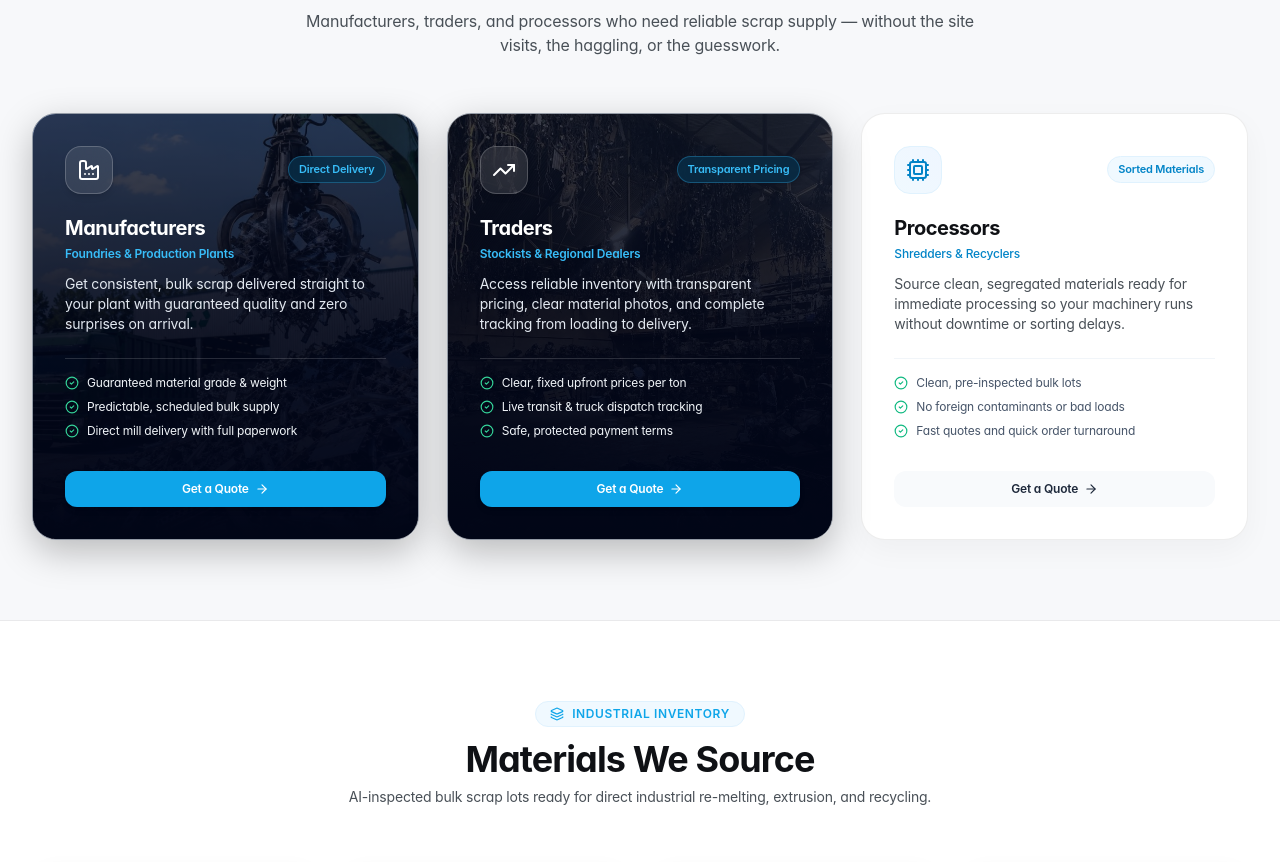
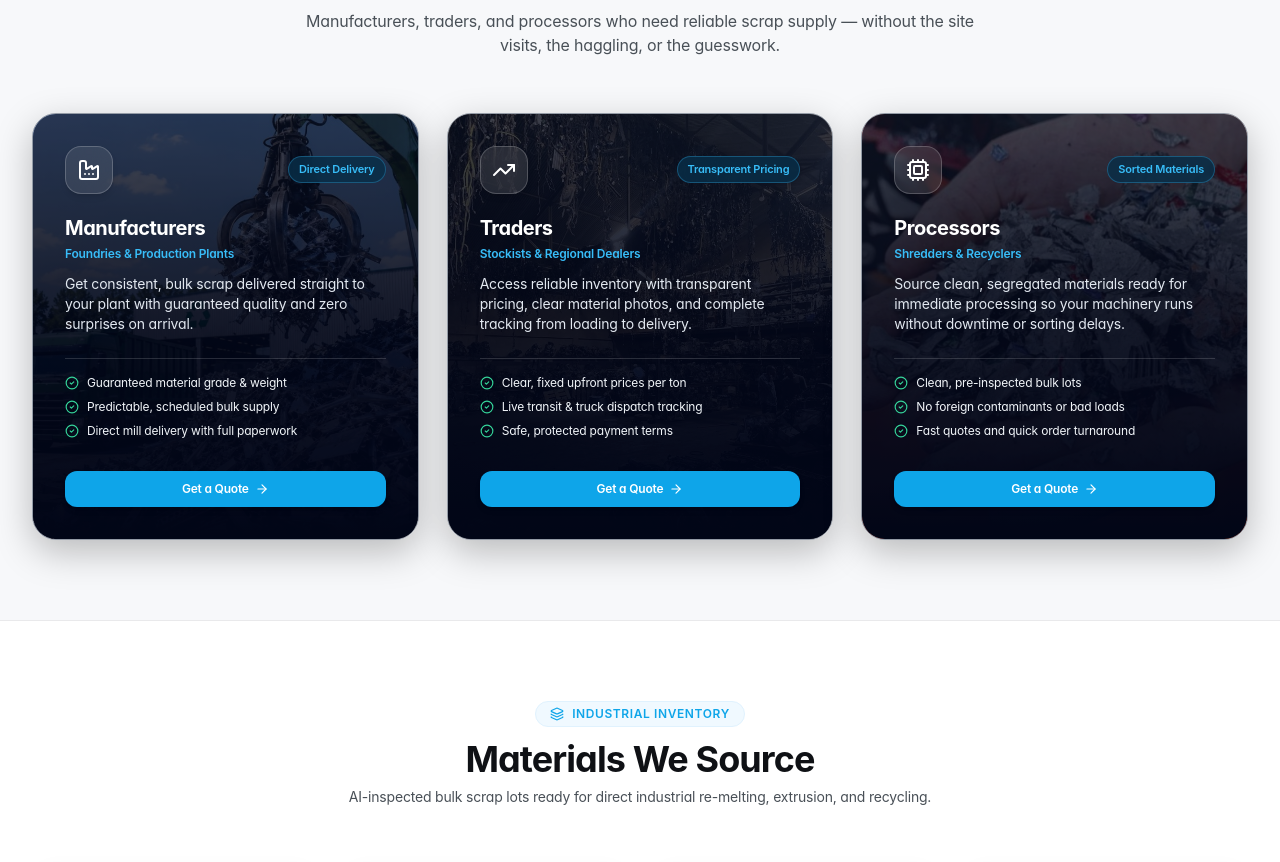
Before and after one commit to notSaiful/scrap-ai-marketplace, a React (Vite) app: page / in a window 1280 px wide. Shown: the part 1933-2795 px from the top of the page. Built offline with nearby package versions, Linux system fonts and the light colour scheme; a web font is replaced by a local one.

Commit message:
Set shredded aluminum scrap image as background for Processors card

```diff
--- a/src/components/WhoItsFor.tsx
+++ b/src/components/WhoItsFor.tsx
@@ -75,14 +75,22 @@ export const WhoItsFor: React.FC<WhoItsForProps> = ({ onOpenRFQ, onExploreCatalo
         <div className="grid grid-cols-1 md:grid-cols-3 gap-6 sm:gap-7">
           {targetSegments.map((seg, idx) => {
             const Icon = seg.icon;
-            const isManufacturer = idx === 0;
-            const isTrader = idx === 1;
+            const cardBackgrounds: Record<number, { img: string; alt: string }> = {
+              0: {
+                img: '/manufacturing-bg.jpg',
+                alt: 'Scrap claw crane lifting metal scrap at yard',
+              },
+              1: {
+                img: '/traders-bg.jpg',
+                alt: 'Scrap yard inventory warehouse with scrap wiring and auto parts',
+              },
+              2: {
+                img: '/processors-bg.jpg',
+                alt: 'Shredded and granulated aluminum scrap material in hand',
+              },
+            };
 
-            if (isManufacturer || isTrader) {
-              const bgImg = isManufacturer ? '/manufacturing-bg.jpg' : '/traders-bg.jpg';
-              const imgAlt = isManufacturer
-                ? 'Scrap claw crane lifting metal scrap at yard'
-                : 'Scrap yard inventory warehouse with scrap wiring and auto parts';
+            const bgConfig = cardBackgrounds[idx];
 
             return (
               <div
@@ -90,11 +98,13 @@ export const WhoItsFor: React.FC<WhoItsForProps> = ({ onOpenRFQ, onExploreCatalo
                 className="relative rounded-3xl p-7 sm:p-8 border border-slate-700/50 shadow-[0_12px_36px_rgba(0,0,0,0.25)] hover:shadow-[0_20px_50px_rgba(0,0,0,0.35)] transition-all flex flex-col justify-between group overflow-hidden"
               >
                 {/* Background Image with Dark Industrial Gradients */}
+                {bgConfig && (
                   <img
-                    src={bgImg}
-                    alt={imgAlt}
+                    src={bgConfig.img}
+                    alt={bgConfig.alt}
                     className="absolute inset-0 w-full h-full object-cover group-hover:scale-105 transition-transform duration-700 pointer-events-none"
                   />
+                )}
                 {/* Multi-layer Dark Gradient for Readability */}
                 <div className="absolute inset-0 bg-gradient-to-t from-slate-950 via-slate-950/85 to-slate-900/60 pointer-events-none" />
                 <div className="absolute inset-0 bg-slate-950/40 pointer-events-none" />
@@ -145,57 +155,6 @@ export const WhoItsFor: React.FC<WhoItsForProps> = ({ onOpenRFQ, onExploreCatalo
                 </div>
               </div>
             );
-            }
-
-            return (
-              <div
-                key={idx}
-                className="bg-white rounded-3xl p-7 sm:p-8 border border-black/[0.07] shadow-[0_10px_30px_rgba(0,0,0,0.04)] hover:shadow-[0_16px_40px_rgba(0,0,0,0.08)] hover:border-sky-300/80 transition-all flex flex-col justify-between group"
-              >
-                <div>
-                  {/* Top Row: Icon + Badge */}
-                  <div className="flex items-center justify-between mb-5">
-                    <div className="w-12 h-12 rounded-2xl bg-gradient-to-tr from-sky-50 to-blue-50 border border-sky-100 flex items-center justify-center text-[#0284c7] group-hover:scale-105 group-hover:bg-[#0284c7] group-hover:text-white transition-all shadow-2xs">
-                      <Icon className="w-6 h-6 transition-colors" />
-                    </div>
-                    <span className="text-[11px] font-semibold text-[#0284c7] bg-sky-50 border border-sky-100 px-2.5 py-1 rounded-full">
-                      {seg.highlight}
-                    </span>
-                  </div>
-
-                  {/* Title & Subtitle */}
-                  <h3 className="text-lg sm:text-xl font-bold text-[#0f1115] tracking-tight mb-1">
-                    {seg.title}
-                  </h3>
-                  <div className="text-xs text-[#0284c7] font-medium mb-3">
-                    {seg.subtitle}
-                  </div>
-
-                  <p className="text-xs sm:text-sm text-[#495057] leading-relaxed mb-6 font-normal">
-                    {seg.description}
-                  </p>
-
-                  {/* Feature Checklist */}
-                  <ul className="space-y-2 mb-6 pt-4 border-t border-slate-100">
-                    {seg.benefits.map((b, bi) => (
-                      <li key={bi} className="flex items-center text-xs text-slate-600 gap-2">
-                        <CheckCircle2 className="w-3.5 h-3.5 text-emerald-500 shrink-0" />
-                        <span>{b}</span>
-                      </li>
-                    ))}
-                  </ul>
-                </div>
-
-                {/* Card Action */}
-                <button
-                  onClick={onOpenRFQ}
-                  className="w-full mt-2 py-2.5 px-4 rounded-xl bg-slate-50 hover:bg-[#0284c7] hover:text-white text-slate-800 text-xs font-semibold flex items-center justify-center gap-1.5 transition-all group/btn cursor-pointer"
-                >
-                  <span>Get a Quote</span>
-                  <ArrowRight className="w-3.5 h-3.5 group-hover/btn:translate-x-1 transition-transform" />
-                </button>
-              </div>
-            );
           })}
         </div>
       </div>
```
Also changed, not shown: public/processors-bg.jpg (added). Lines whose indentation alone changed are shown as unchanged.
